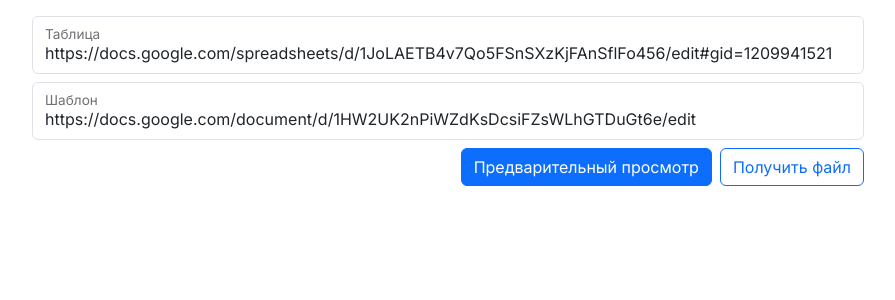
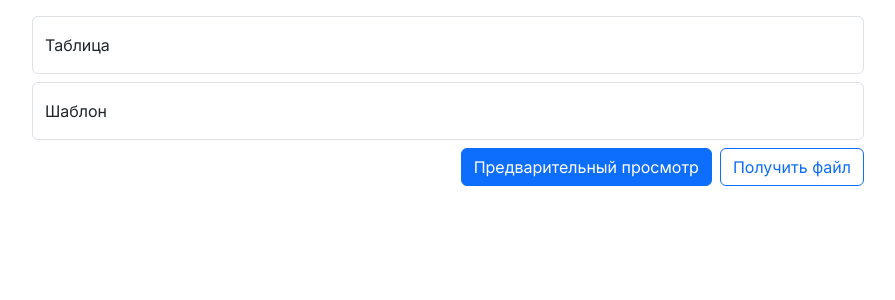
Before and after one commit to Welldar/smdsg-test, a Next.js app: page / in a window 1280 px wide. Shown: the top 300 px of the page, without its empty margins (192-1087 px from the left). Built offline with nearby package versions, Linux system fonts and the light colour scheme.

Commit message:
refac: minor changes for production

```diff
--- a/app/api/proxy/route.ts
+++ b/app/api/proxy/route.ts
@@ -1,4 +1,3 @@
-import { headers } from 'next/headers'
 import { NextRequest, NextResponse } from 'next/server'
 
 export async function GET(request: NextRequest) {
--- a/app/components/buttons/main-buttons.tsx
+++ b/app/components/buttons/main-buttons.tsx
@@ -1,6 +1,6 @@
 'use client'
 import { asBlob } from 'html-docx-js/dist/html-docx'
-import { MouseEventHandler, useRef, useState } from 'react'
+import { useRef, useState } from 'react'
 import { Button } from 'react-bootstrap'
 import { getDocumentHTML } from '@/app/utilities/get-document-html'
 import { Modal } from 'react-bootstrap'
--- a/app/components/href-input/href-input.tsx
+++ b/app/components/href-input/href-input.tsx
@@ -6,11 +6,6 @@
   name: string
   pattern: string
 }) {
-  const defaultValue =
-    name == 'table'
-      ? 'https://docs.google.com/spreadsheets/d/1JoLAETB4v7Qo5FSnSXzKjFAnSflFo456/edit#gid=1209941521'
-      : 'https://docs.google.com/document/d/1HW2UK2nPiWZdKsDcsiFZsWLhGTDuGt6e/edit'
-
   return (
     <FloatingLabel label={name == 'table' ? 'Таблица' : 'Шаблон'}>
       <FormControl
@@ -19,7 +14,6 @@
         placeholder={name == 'table' ? 'Таблица' : 'Шаблон'}
         required
         pattern={pattern}
-        defaultValue={defaultValue}
       />
     </FloatingLabel>
   )
--- a/app/utilities/get-document-html.ts
+++ b/app/utilities/get-document-html.ts
@@ -36,7 +36,9 @@
 
     .table-wrapper {
       display: block;
-      overflow-x: auto;
+      overflow-x: scroll;
+      box-sizing: content-box;
+      padding: 5px;
     }
 
     ${
--- a/app/utilities/proxy-src-attr.ts
+++ b/app/utilities/proxy-src-attr.ts
@@ -6,9 +6,6 @@
   const searchParams = new URLSearchParams({ url: src })
 
   // had to make it an absolute url to make img work in .docx
-  media.setAttribute(
-    'src',
-    `https://smdsg-test.vercel.app/api/proxy?${searchParams}`
-  )
+  media.setAttribute('src', `/api/proxy?${searchParams}`)
   media.setAttribute('crossorigin', 'anonymous')
 }
```
Also changed, not shown: 1 other file (tests, documents, lock files or other folders).
